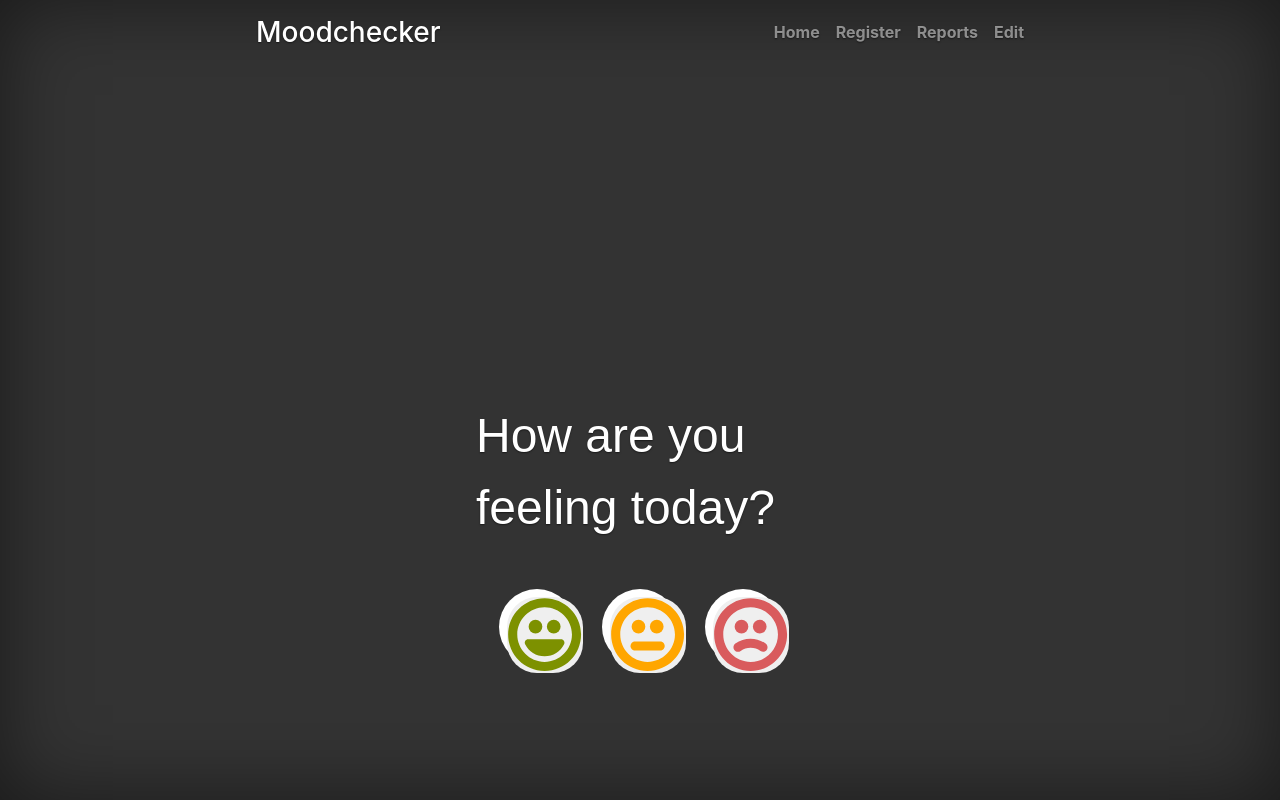
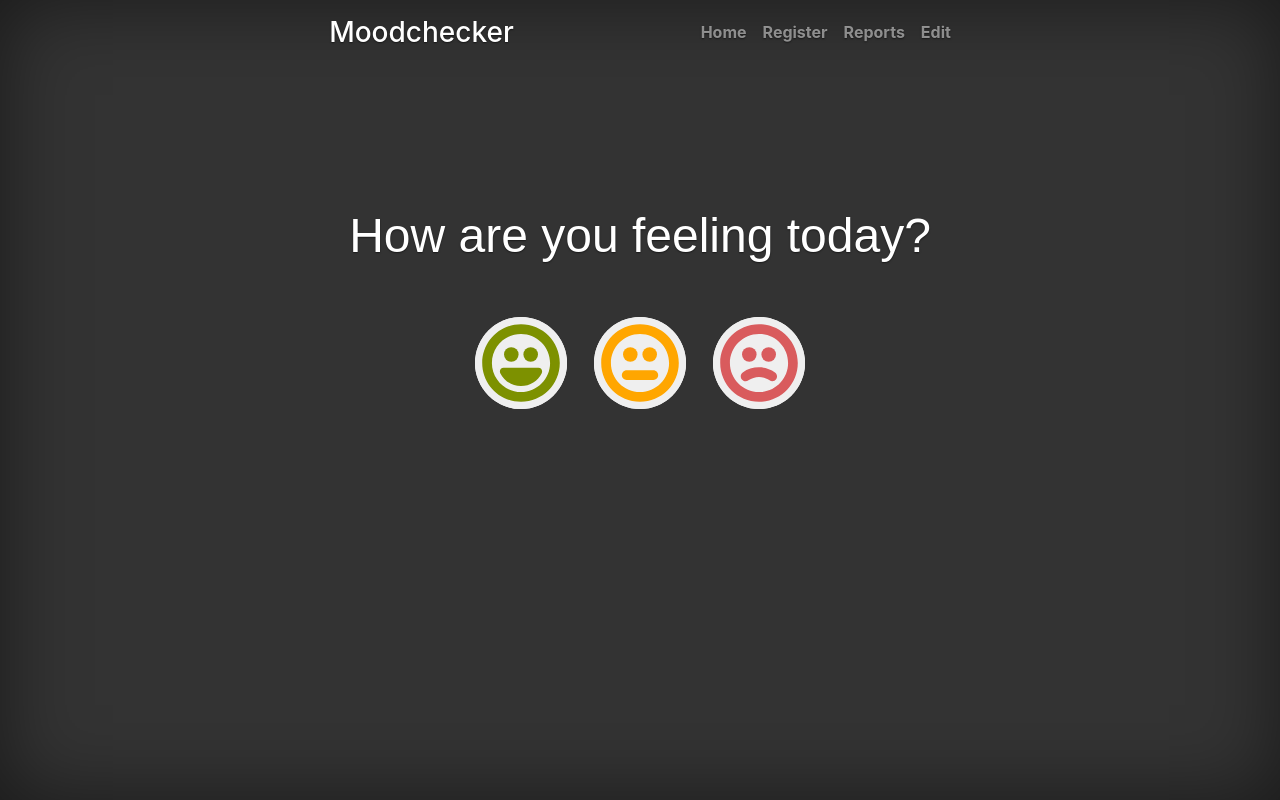
Before and after one commit to vikrantmehta123/Moodchecker, a Python web app: template Templates/moods.html in a window 1280 px wide. Run offline with Jinja, Linux system fonts and the light colour scheme; the template is opened without the code that fills it, so the values that code supplies are empty; some libraries are stand-ins or nearby versions.

Commit message:
Fixed some styling, fixed bugs

```diff
--- a/Static/index.css
+++ b/Static/index.css
@@ -37,10 +37,12 @@
   -ms-flex-pack: center;
   -webkit-box-pack: center;
   justify-content: center;
+  -ms-flex-align: center;
+  -webkit-box-align: center;
   color: #fff;
   text-shadow: 0 .05rem .1rem rgba(0, 0, 0, .5);
   box-shadow: inset 0 0 5rem rgba(0, 0, 0, .5);
-}
+  }
 
 .cover-container {
   max-width: 50em;
--- a/Templates/base.html
+++ b/Templates/base.html
@@ -2,15 +2,17 @@
 <html>
     <head>
         <meta charset="utf-8" lang="en">
+        <script src="https://code.jquery.com/jquery-3.2.1.slim.min.js" integrity="sha384-KJ3o2DKtIkvYIK3UENzmM7KCkRr/rE9/Qpg6aAZGJwFDMVNA/GpGFF93hXpG5KkN" crossorigin="anonymous"></script>
+        <script src="https://cdn.jsdelivr.net/npm/popper.js@1.12.9/dist/umd/popper.min.js" integrity="sha384-ApNbgh9B+Y1QKtv3Rn7W3mgPxhU9K/ScQsAP7hUibX39j7fakFPskvXusvfa0b4Q" crossorigin="anonymous"></script>
+        <script src="https://cdn.jsdelivr.net/npm/bootstrap@4.0.0/dist/js/bootstrap.min.js" integrity="sha384-JZR6Spejh4U02d8jOt6vLEHfe/JQGiRRSQQxSfFWpi1MquVdAyjUar5+76PVCmYl" crossorigin="anonymous"></script>
         <script src="https://ajax.googleapis.com/ajax/libs/jquery/3.6.0/jquery.min.js"></script>
         <link rel="stylesheet" href="https://cdn.jsdelivr.net/npm/bootstrap@4.0.0/dist/css/bootstrap.min.css" integrity="sha384-Gn5384xqQ1aoWXA+058RXPxPg6fy4IWvTNh0E263XmFcJlSAwiGgFAW/dAiS6JXm" crossorigin="anonymous">
         <link href="{{ url_for('static',filename='/index.css') }}" type="text/css" rel="stylesheet">
-        <script src="https://code.jquery.com/jquery-3.2.1.slim.min.js" integrity="sha384-KJ3o2DKtIkvYIK3UENzmM7KCkRr/rE9/Qpg6aAZGJwFDMVNA/GpGFF93hXpG5KkN" crossorigin="anonymous"></script>
-        <script src="https://cdn.jsdelivr.net/npm/popper.js@1.12.9/dist/umd/popper.min.js" integrity="sha384-ApNbgh9B+Y1QKtv3Rn7W3mgPxhU9K/ScQsAP7hUibX39j7fakFPskvXusvfa0b4Q" crossorigin="anonymous"></script>
-        <script src="https://cdn.jsdelivr.net/npm/bootstrap@4.0.0/dist/js/bootstrap.min.js" integrity="sha384-JZR6Spejh4U02d8jOt6vLEHfe/JQGiRRSQQxSfFWpi1MquVdAyjUar5+76PVCmYl" crossorigin="anonymous"></script>
+
         {% block head %}
 
         {% endblock %}
+
     </head>
     <body>
         <div class="cover-container d-flex h-100 p-3 mx-auto flex-column">
--- a/Templates/index.html
+++ b/Templates/index.html
@@ -6,7 +6,7 @@
 {% endblock %}
 
 {% block body %}
-    <main role="main" class="inner cover ">
+    <main role="main" class="inner cover mt-auto">
       <h1 class="cover-heading">Welcome to Moodchecker...</h1>
       <p class="lead">When it comes to family, no one should miss a trick. Register to keep track of your family's moods, and support each other better.</p>
       <p class="lead">
--- a/Templates/moods.html
+++ b/Templates/moods.html
@@ -9,9 +9,7 @@
     .climate-message{
         font-family: ProximaNovaSoft, sans-serif;
         display: flex;
-        margin-left:200px;
-        margin-right: 200px;
-        margin-top: 37vh;
+        margin-top: 6rem;
         align-items: center;
         justify-content: center;
         padding:20px;
@@ -25,9 +23,15 @@
         padding:25px;
     }
     .moods{
+        width: 100%;
+        height: 100%;
+        display: flex;
+        align-items: center;
+        justify-content: center;
+
         display: block;
-        width: 4.75em;
-        height: 4.75em;
+        width: 5.75em;
+        height: 5.75em;
         margin: 0 0.85em;
         padding: 0.015em;
         background: #FFFFFF;
@@ -41,7 +45,17 @@
         outline-color: initial !important;
         outline-style: none !important;
         outline-width: initial !important;
-
+    }
+    svg{
+        width: 100%;
+        height: 100%;
+    }
+    button{
+        border:none;
+        border-radius:2.875em;
+        width: 5.75em;
+        height: 5.75em;
+        cursor: pointer;
     }
     .moods:hover{
         transform: scale(1.1);
@@ -55,15 +69,7 @@
     .sad-mood{
         fill:#d95b5d;
     }
-    button{
-        border:none;
-        border-radius:1.875em;
-        width: 4.75em;
-        height: 4.75em; ;
-        padding: .025em;
-        margin:0.475em;
-        cursor: pointer;
-    }
+
 </style>
 {% endblock %}
 
@@ -73,8 +79,7 @@
         <div class="container">
             <div class="moods">
                 <button type="submit" name="mood" value="happy">
-                    <div class="happy-mood">
-                        <svg version="1.1" id="Layer_1" xmlns="http://www.w3.org/2000/svg" xmlns:xlink="http://www.w3.org/1999/xlink" x="0px" y="0px" viewBox="-1 -1 66 66" style="enable-background:new 0 0 64 64;" xml:space="preserve">
+                    <svg class="happy-mood" version="1.1" id="Layer_1" xmlns="http://www.w3.org/2000/svg" xmlns:xlink="http://www.w3.org/1999/xlink" x="0px" y="0px" viewBox="-1 -1 66 66" style="enable-background:new 0 0 64 64;" xml:space="preserve">
                         <g id="XMLID_1_">
                             <path id="XMLID_2_" d="M32,8c13.2,0,24,10.8,24,24S45.2,56,32,56S8,45.2,8,32S18.8,8,32,8 M32,0C14.3,0,0,14.3,0,32s14.3,32,32,32
                                 s32-14.3,32-32S49.7,0,32,0L32,0z"></path>
@@ -91,13 +96,11 @@
                             </g>
                         </g>
                     </svg>
-                    </div>
                 </button>
             </div>
             <div class="moods">
                 <button type="submit" name="mood" value="neutral">
-                    <div class="neutral-mood">
-                        <div class="u-icon"><svg version="1.1" id="Layer_1" xmlns="http://www.w3.org/2000/svg" xmlns:xlink="http://www.w3.org/1999/xlink" x="0px" y="0px" viewBox="-1 -1 66 66" style="enable-background:new 0 0 64 64;" xml:space="preserve">
+                       <svg class="neutral-mood u-icon" version="1.1" id="Layer_1" xmlns="http://www.w3.org/2000/svg" xmlns:xlink="http://www.w3.org/1999/xlink" x="0px" y="0px" viewBox="-1 -1 66 66" style="enable-background:new 0 0 64 64;" xml:space="preserve">
                             <g id="XMLID_7_">
                                 <path id="XMLID_8_" d="M32,8c13.2,0,24,10.8,24,24S45.2,56,32,56S8,45.2,8,32S18.8,8,32,8 M32,0C14.3,0,0,14.3,0,32s14.3,32,32,32
                                     s32-14.3,32-32S49.7,0,32,0L32,0z"></path>
@@ -112,15 +115,11 @@
                                 <path id="XMLID_283_" d="M43,46H21c-2.2,0-4-1.8-4-4s1.8-4,4-4h22c2.2,0,4,1.8,4,4S45.2,46,43,46z"></path>
                             </g>
                         </svg>
-                        </div>
-                    </div>
                 </button>
             </div>
             <div class="moods">
                 <button type="submit" name="mood" value="sad">
-                    <div class="sad-mood">
-                        <div class="u-icon">
-                            <svg version="1.1" id="Layer_1" xmlns="http://www.w3.org/2000/svg" xmlns:xlink="http://www.w3.org/1999/xlink" x="0px" y="0px" viewBox="-1 -1 66 66" style="enable-background:new 0 0 64 64;" xml:space="preserve">
+                    <svg class="sad-mood u-icon" version="1.1" id="Layer_1" xmlns="http://www.w3.org/2000/svg" xmlns:xlink="http://www.w3.org/1999/xlink" x="0px" y="0px" viewBox="-1 -1 66 66" style="enable-background:new 0 0 64 64;" xml:space="preserve">
                         <g id="XMLID_26_">
                             <path id="XMLID_14_" d="M32,8c13.2,0,24,10.8,24,24S45.2,56,32,56S8,45.2,8,32S18.8,8,32,8 M32,0C14.3,0,0,14.3,0,32s14.3,32,32,32
                                 s32-14.3,32-32S49.7,0,32,0L32,0z"></path>
@@ -138,11 +137,9 @@
                             </g>
                         </g>
                     </svg>
-                            </div>
-                        </div>
+
                 </button>
             </div>
         </div>
     </form>
-</div>
 {% endblock %}
```
Also changed, not shown: Application/controllers.py (+9 -11 lines), Templates/login.html (+8 -5 lines), Templates/register.html (+27 -1 lines). Lines whose indentation alone changed are shown as unchanged.
